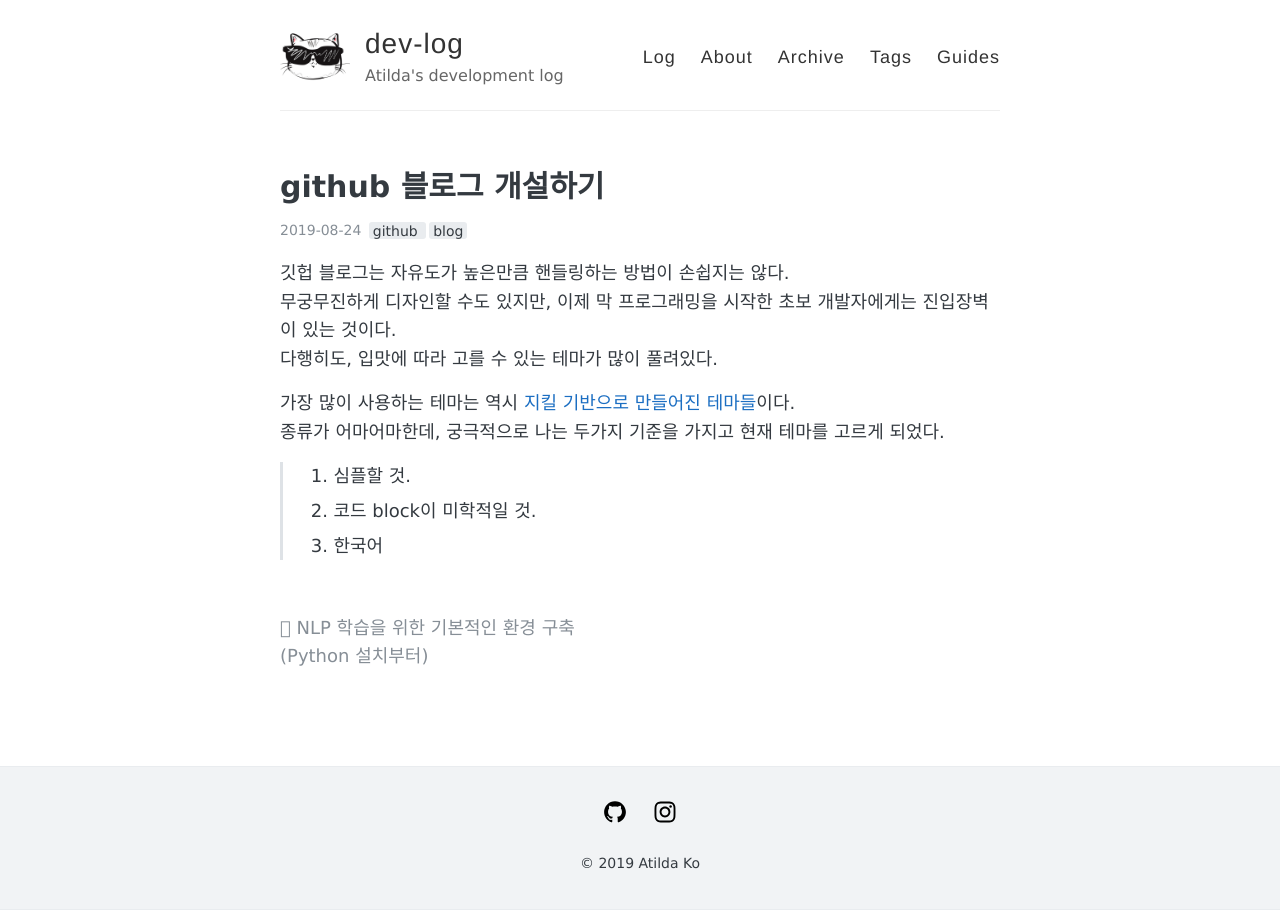
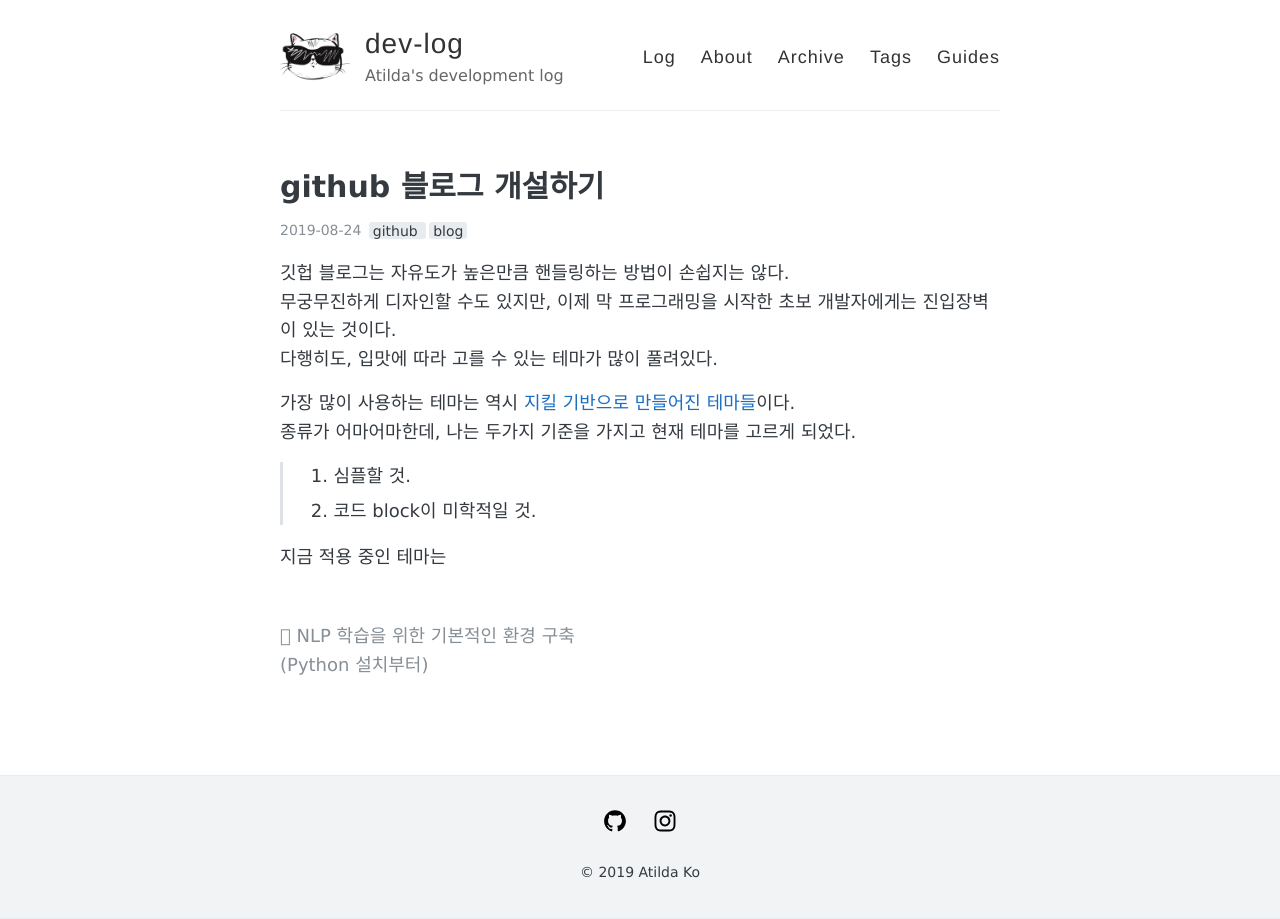
Before and after one commit to stellarway/stellarway.github.io, a Jekyll site: the page built from _posts/2019-08-24-blog.md, in a window 1280 px wide. Built offline with Jekyll 4.4.1, drawn with Linux system fonts in a browser that asks for light colours.

Commit message:
_posts/2019-08-24-blog.md updated from https://stackedit.io/

```diff
--- a/_posts/2019-08-24-blog.md
+++ b/_posts/2019-08-24-blog.md
@@ -10,13 +10,14 @@ comments: true
 다행히도, 입맛에 따라 고를 수 있는 테마가 많이 풀려있다.
 
 가장 많이 사용하는 테마는 역시 [지킬 기반으로 만들어진 테마들](http://jekyllthemes.org/)이다.
-종류가 어마어마한데, 궁극적으로 나는 두가지 기준을 가지고 현재 테마를 고르게 되었다.
+종류가 어마어마한데, 나는 두가지 기준을 가지고 현재 테마를 고르게 되었다.
 > 1. 심플할 것.
 > 2. 코드 block이 미학적일 것.
-> 3. 한국어
+
+지금 적용 중인 테마는
 
 
 
 <!--stackedit_data:
-eyJoaXN0b3J5IjpbMjE0MjAwOTYyMiwxNTQyOTA1MTE5XX0=
+eyJoaXN0b3J5IjpbMTYyODkzOTU1MCwxNTQyOTA1MTE5XX0=
 -->
```
